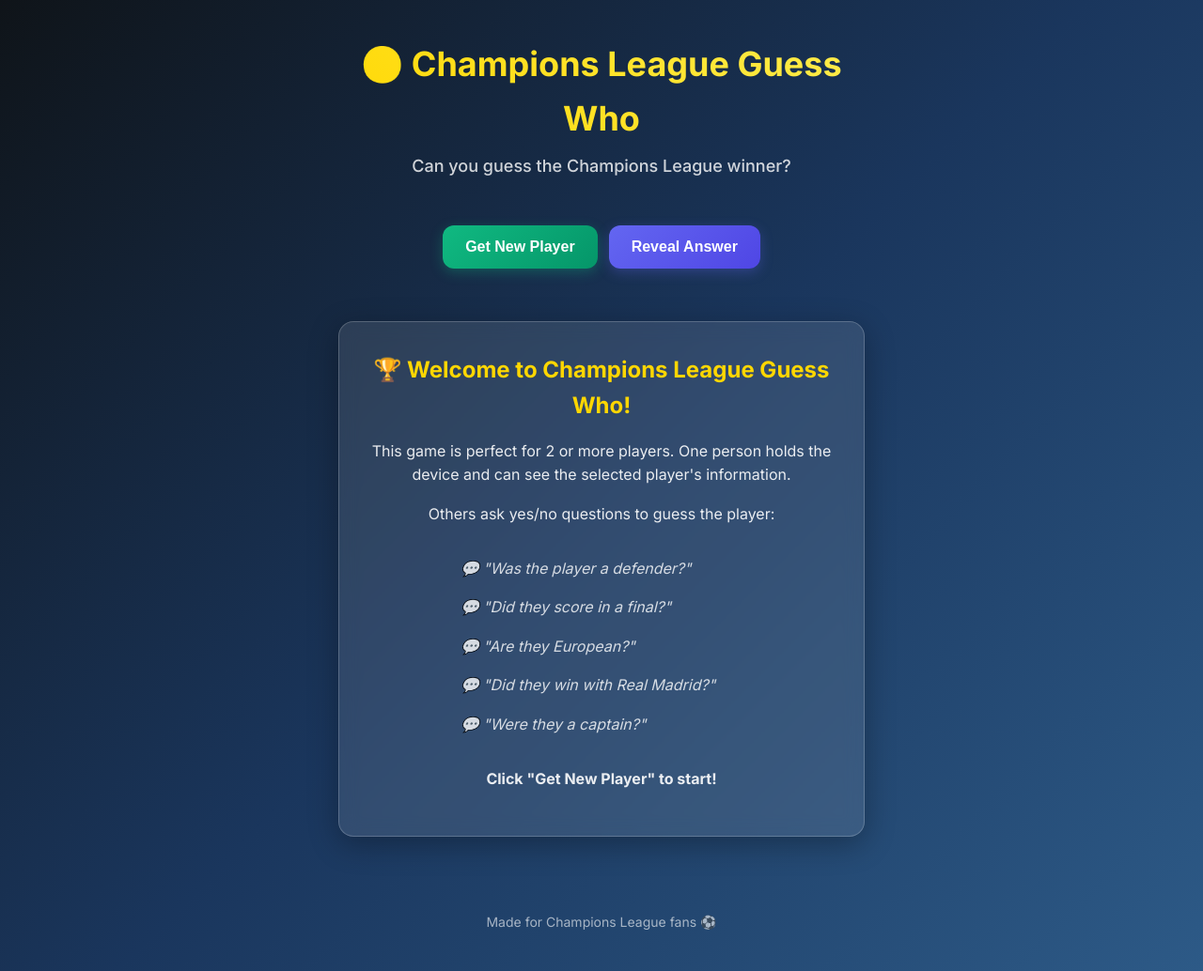
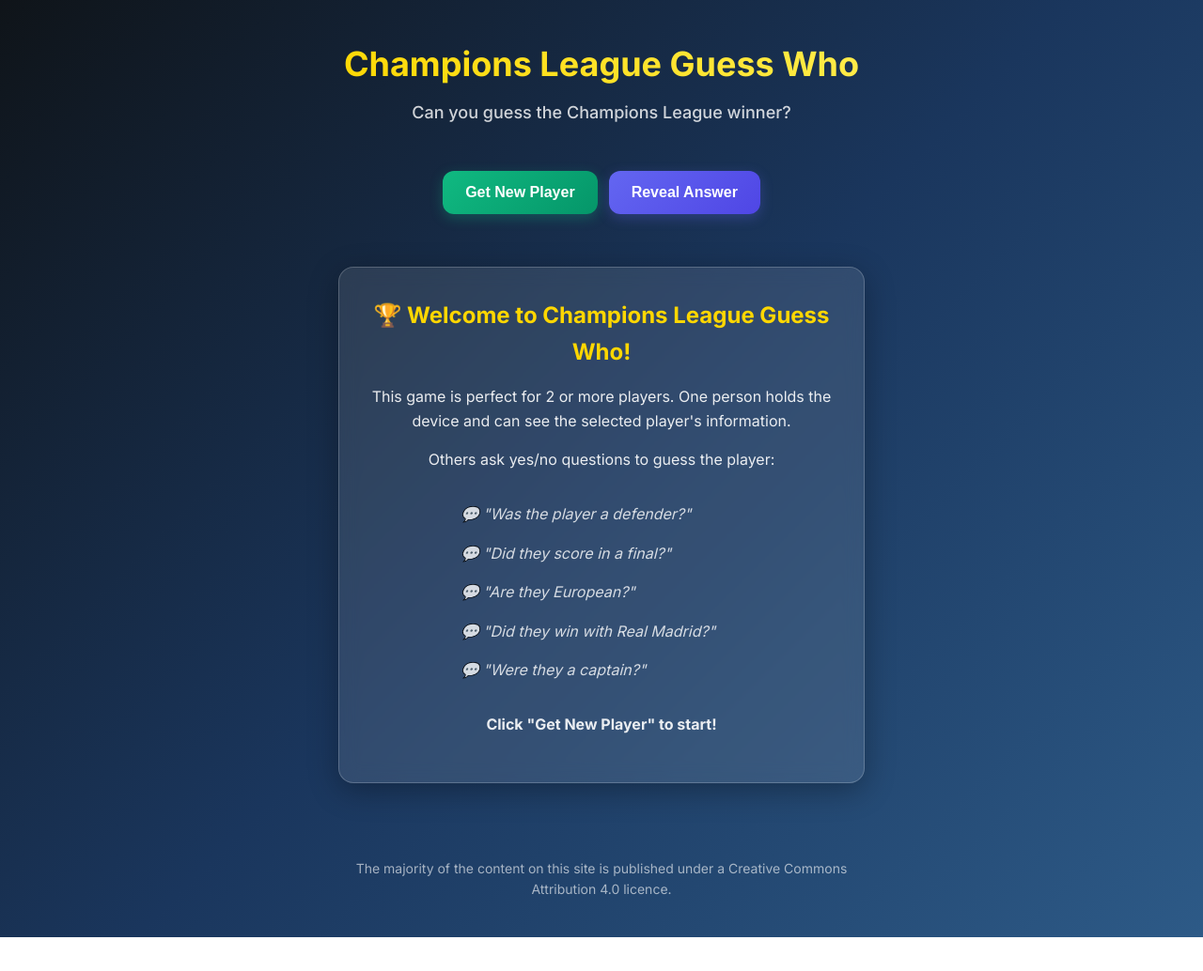
Before and after one commit to mattlucht/champions-league-guess-who, a plain HTML site: page index.html in a window 1280 px wide. Shown: the whole page at 94% size. After the commit the page ends 998 px from the top, so only its background shows below. Drawn offline with Linux system fonts and the light colour scheme.

Commit message:
updates readme

```diff
--- a/index.html
+++ b/index.html
@@ -10,7 +10,7 @@
 <body>
     <div class="container">
         <header class="header">
-            <h1 class="title">⚽ Champions League Guess Who</h1>
+            <h1 class="title">Champions League Guess Who</h1>
             <p class="subtitle">Can you guess the Champions League winner?</p>
         </header>
 
@@ -95,7 +95,7 @@
         </main>
 
         <footer class="footer">
-            <p>Made for Champions League fans ⚽</p>
+            <p>The majority of the content on this site is published under a <a href="https://creativecommons.org/licenses/by/4.0/">Creative Commons Attribution 4.0 licence</a>.</p>
         </footer>
     </div>
 
--- a/style.css
+++ b/style.css
@@ -272,6 +272,11 @@ body {
     font-size: 0.875rem;
 }
 
+.footer a {
+    color: #ffffff;
+    text-decoration: none;
+}
+
 .hidden {
     display: none;
 }
```
Also changed, not shown: 1 other file.
